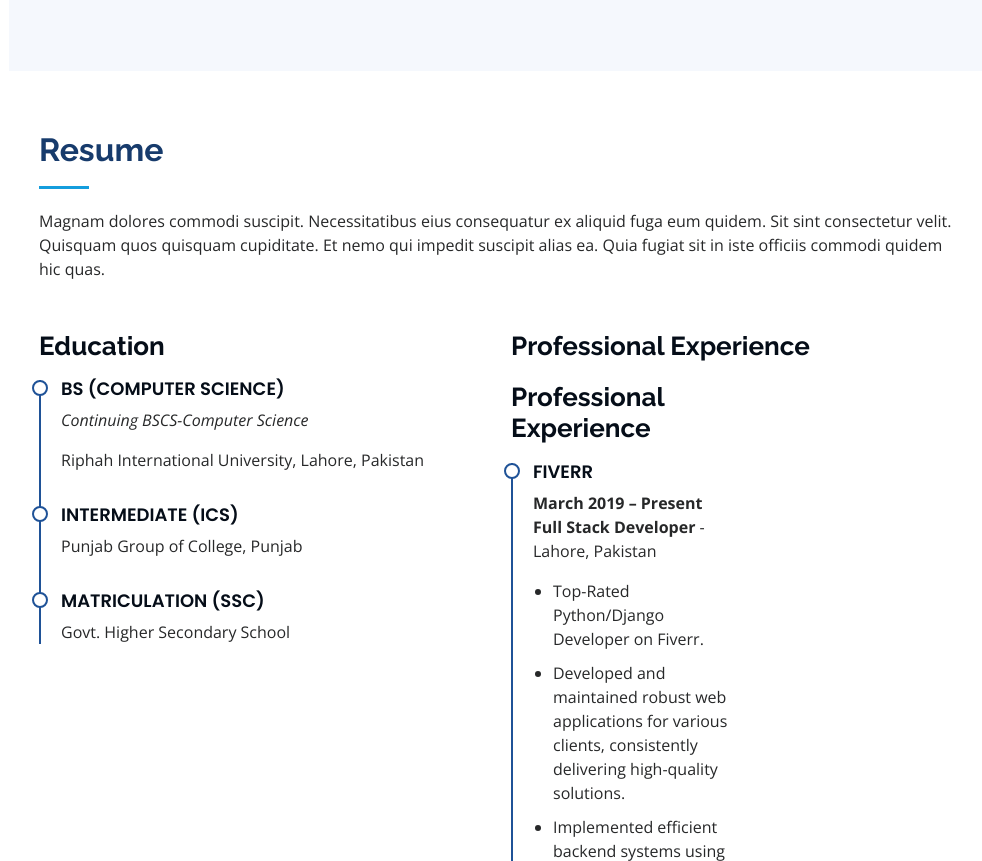
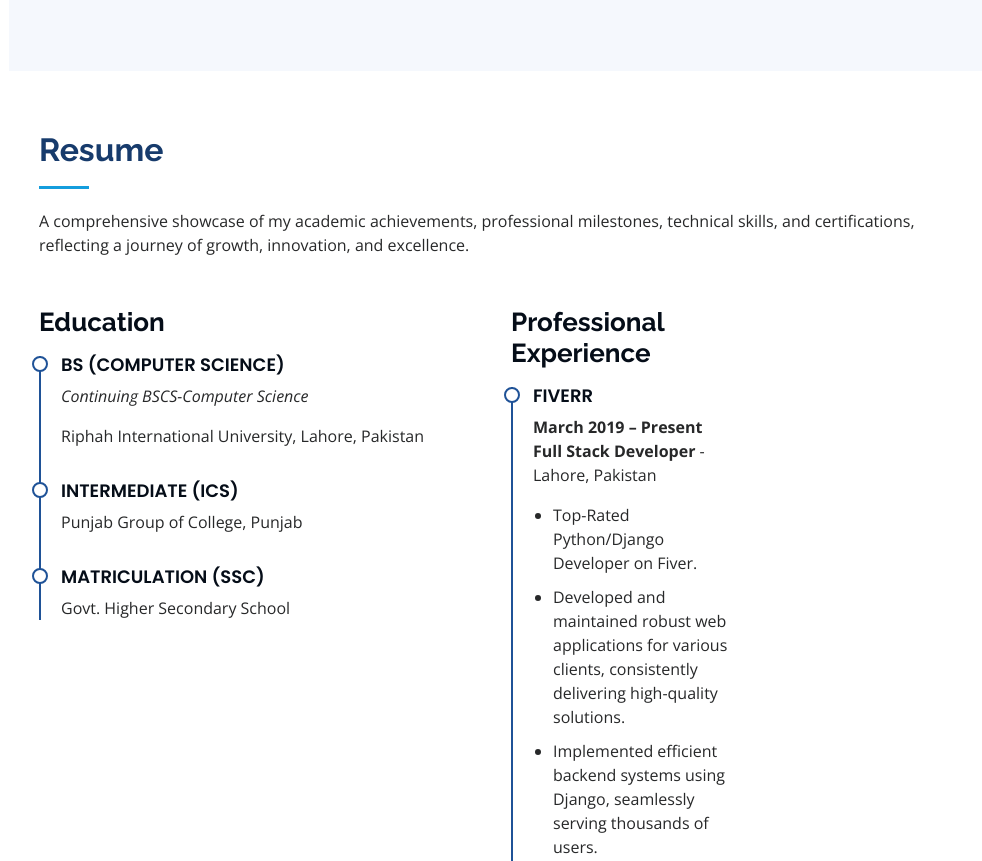
Before and after one commit to ShoaibShoukat2/shoaibshoukatportfolio, a Django app: page / in a window 1280 px wide. Shown: the part 4031-4892 px from the top of the page, without its empty margins (291-1273 px from the left). Run offline with Django 5.2, Linux system fonts and the light colour scheme; some libraries are stand-ins or nearby versions.

Commit message:
add some changes

```diff
--- a/core/app/templates/base.html
+++ b/core/app/templates/base.html
@@ -77,6 +77,7 @@ rel="stylesheet"
 
 
 
+
       <nav id="navbar" class="nav-menu navbar">
         <ul>
           <li><a href="/" class="nav-link scrollto active"><i class="bx bx-home"></i> <span>Home</span></a></li>
--- a/core/app/templates/index.html
+++ b/core/app/templates/index.html
@@ -74,7 +74,6 @@
         <ul>
           <li><a href="/" class="nav-link scrollto active"><i class="bx bx-home"></i> <span>Home</span></a></li>
           <li><a href="#about" class="nav-link scrollto"><i class="bx bx-user"></i> <span>About</span></a></li>
-          <li><a href="/blogs" class="nav-link scrollto"><i class="bx bx-user"></i> <span>Blogs</span></a></li>
           <li><a href="#resume" class="nav-link scrollto"><i class="bx bx-file-blank"></i> <span>Resume</span></a></li>
           <li><a href="#portfolio" class="nav-link scrollto"><i class="bx bx-book-content"></i> <span>Portfolio</span></a></li>
           <li><a href="#services" class="nav-link scrollto"><i class="bx bx-server"></i> <span>Services</span></a></li>
@@ -510,8 +509,11 @@
 
     <div class="section-title">
       <h2>Resume</h2>
-      <p>Magnam dolores commodi suscipit. Necessitatibus eius consequatur ex aliquid fuga eum quidem. Sit sint consectetur velit. Quisquam quos quisquam cupiditate. Et nemo qui impedit suscipit alias ea. Quia fugiat sit in iste officiis commodi quidem hic quas.</p>
+      <p>A comprehensive showcase of my academic achievements, professional milestones, technical skills, and certifications, reflecting a journey of growth, innovation, and excellence.</p>
     </div>
+
+
+
 
     <div class="row">
       <div class="col-lg-6" data-aos="fade-up">
@@ -531,7 +533,6 @@
         </div>
       </div>
       <div class="col-lg-6" data-aos="fade-up" data-aos-delay="100">
-        <h3 class="resume-title">Professional Experience</h3>
         <div class="col-lg-6" data-aos="fade-up" data-aos-delay="100">
           <h3 class="resume-title">Professional Experience</h3>
           <div class="resume-item">
@@ -540,7 +541,7 @@
               <strong>Full Stack Developer</strong> - Lahore, Pakistan
             </p>
             <ul>
-              <li>Top-Rated Python/Django Developer on Fiverr.</li>
+              <li>Top-Rated Python/Django Developer on Fiver.</li>
               <li>Developed and maintained robust web applications for various clients, consistently delivering high-quality solutions.</li>
               <li>Implemented efficient backend systems using Django, seamlessly serving thousands of users.</li>
               <li>Integrated real-time notification systems using Service Worker and Push API.</li>
```
